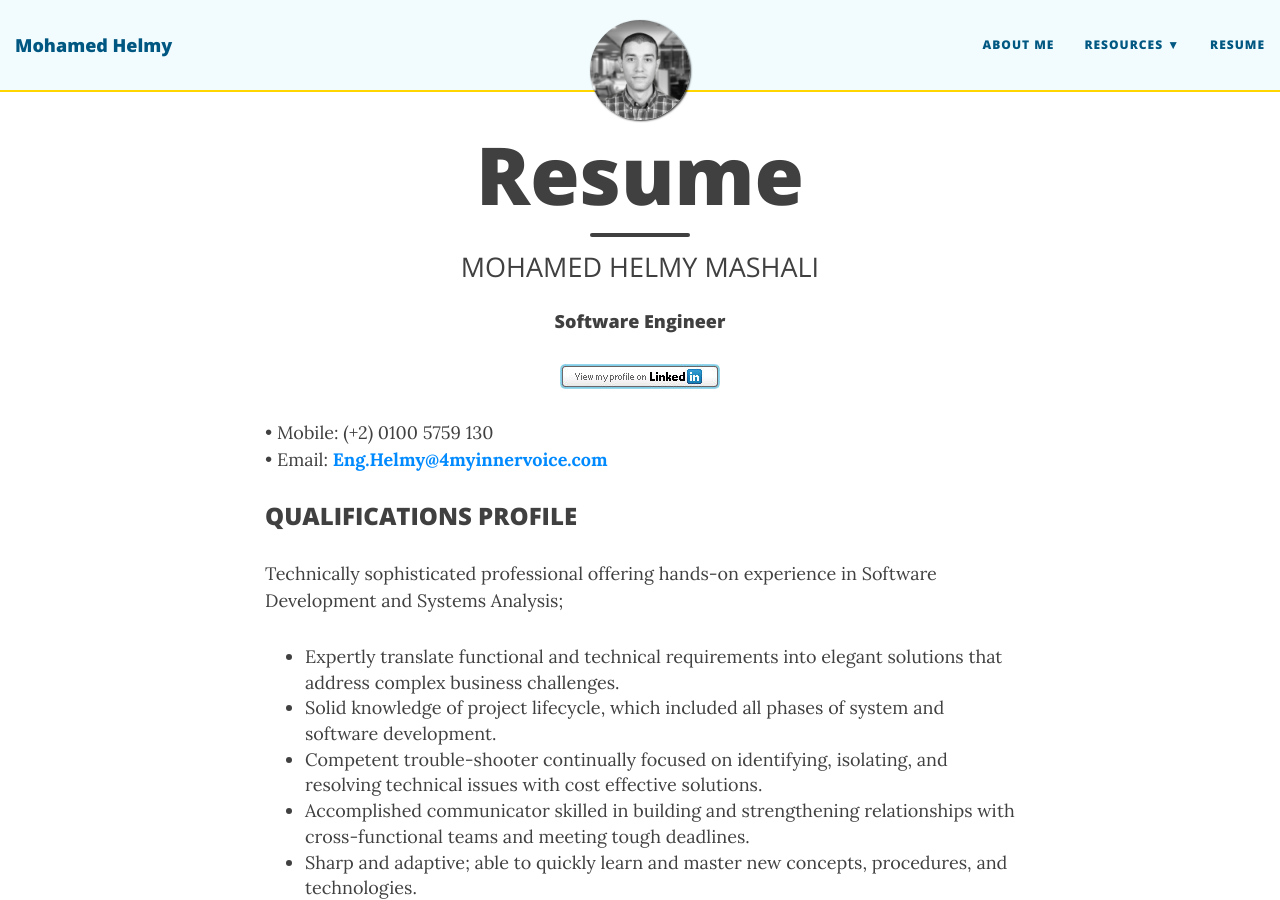
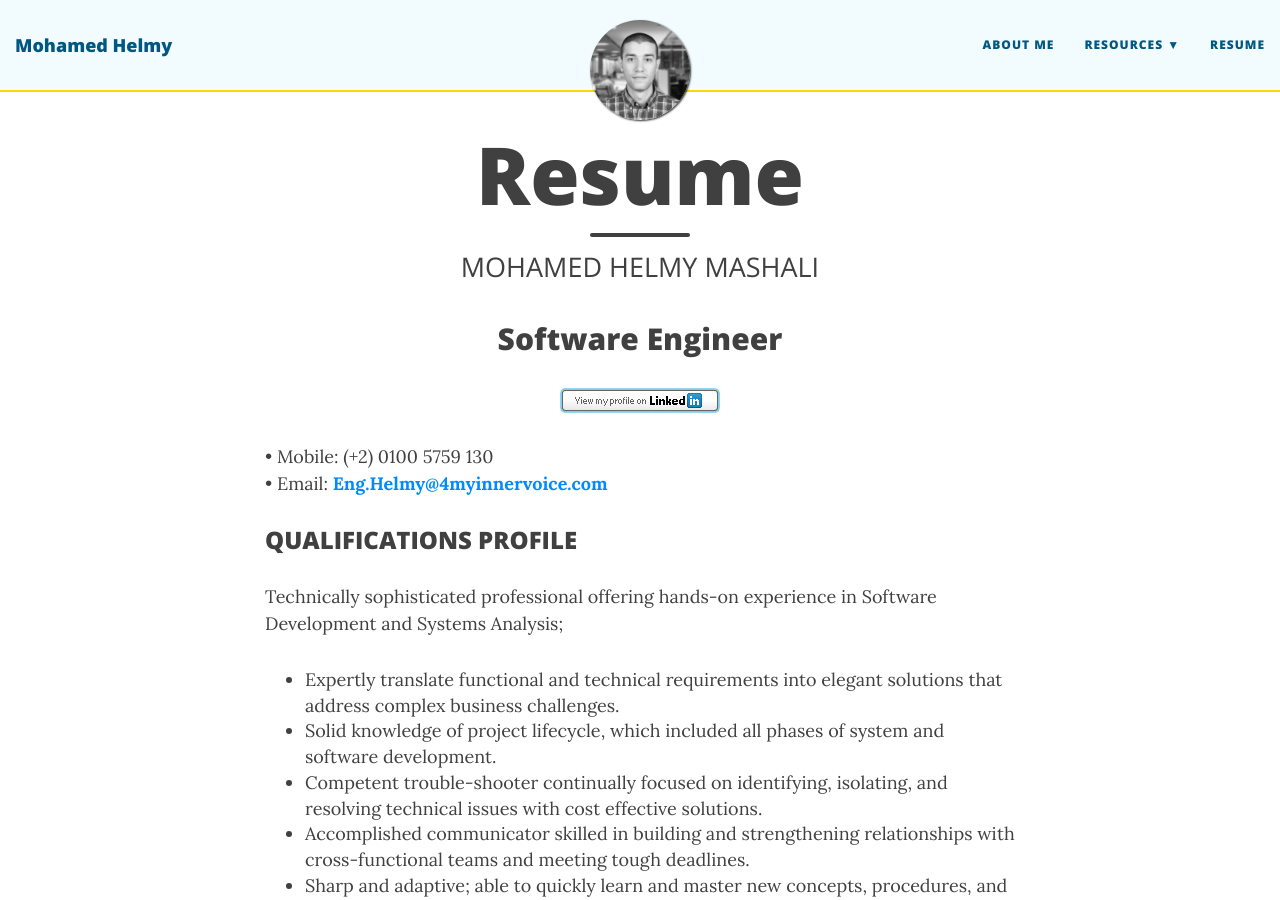
Before and after one commit to M-Helmy/m-helmy.github.io, a Jekyll site: the page built from resume.md, in a window 1280 px wide and 900 px high. Built offline with Jekyll 4.4.1, drawn with Linux system fonts in a browser that asks for light colours; nearby versions of some CDN libraries.

Commit message:
Update resume.md

```diff
--- a/resume.md
+++ b/resume.md
@@ -3,7 +3,7 @@ layout: page
 title: Resume
 subtitle: MOHAMED HELMY MASHALI
 ---
-<h4 style="text-align:center;">Software Engineer</h4>
+<h2 style="text-align:center;">Software Engineer</h2>
 <p style="text-align:center;"><a href="https://www.linkedin.com/in/mohamedhelmy/" rel="nofollow" target="_blank"><img src="https://m-helmy.github.io/img/linkedin.jpg" alt="LinkedIn Add to Profile button"></a></p>
 • Mobile: (+2) 0100 5759 130<br/>
 • Email: **<a href="mailto:Eng.Helmy@4myinnervoice.com">Eng.Helmy@4myinnervoice.com</a>**<br>
```
